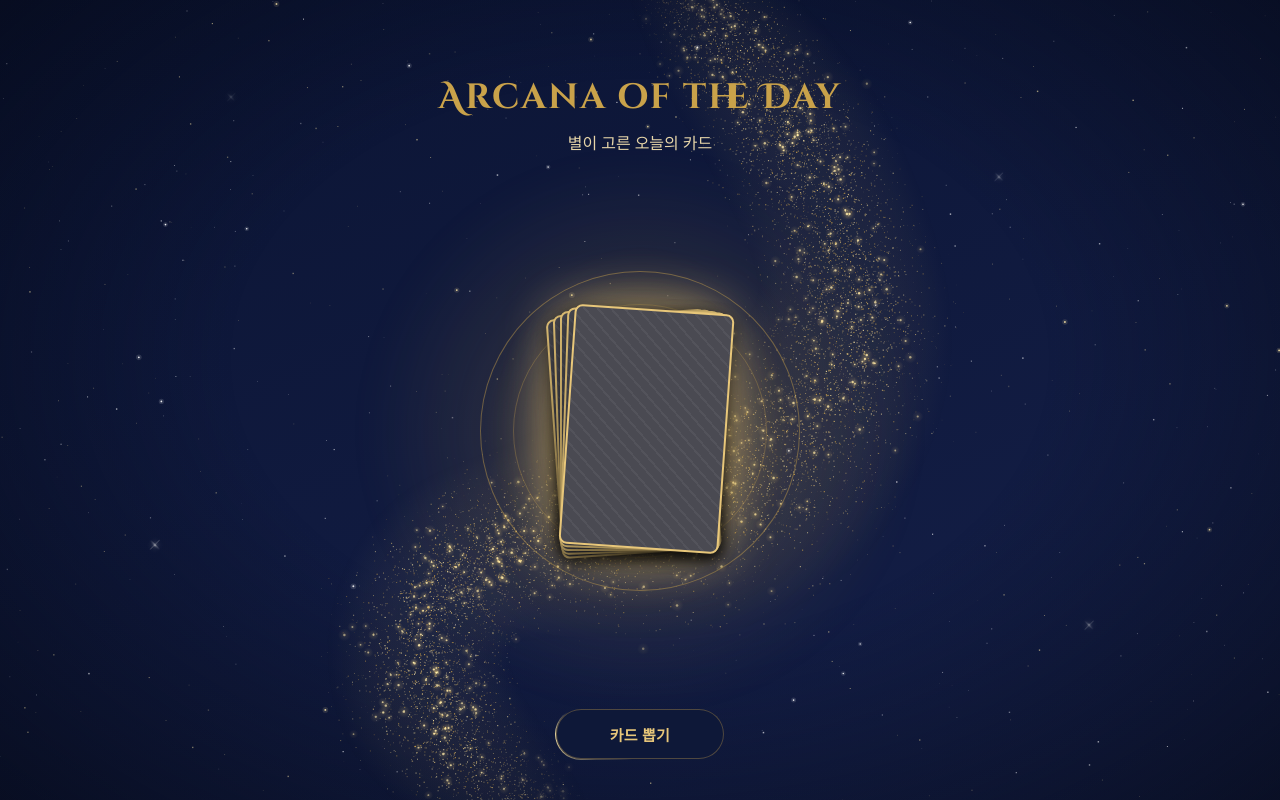
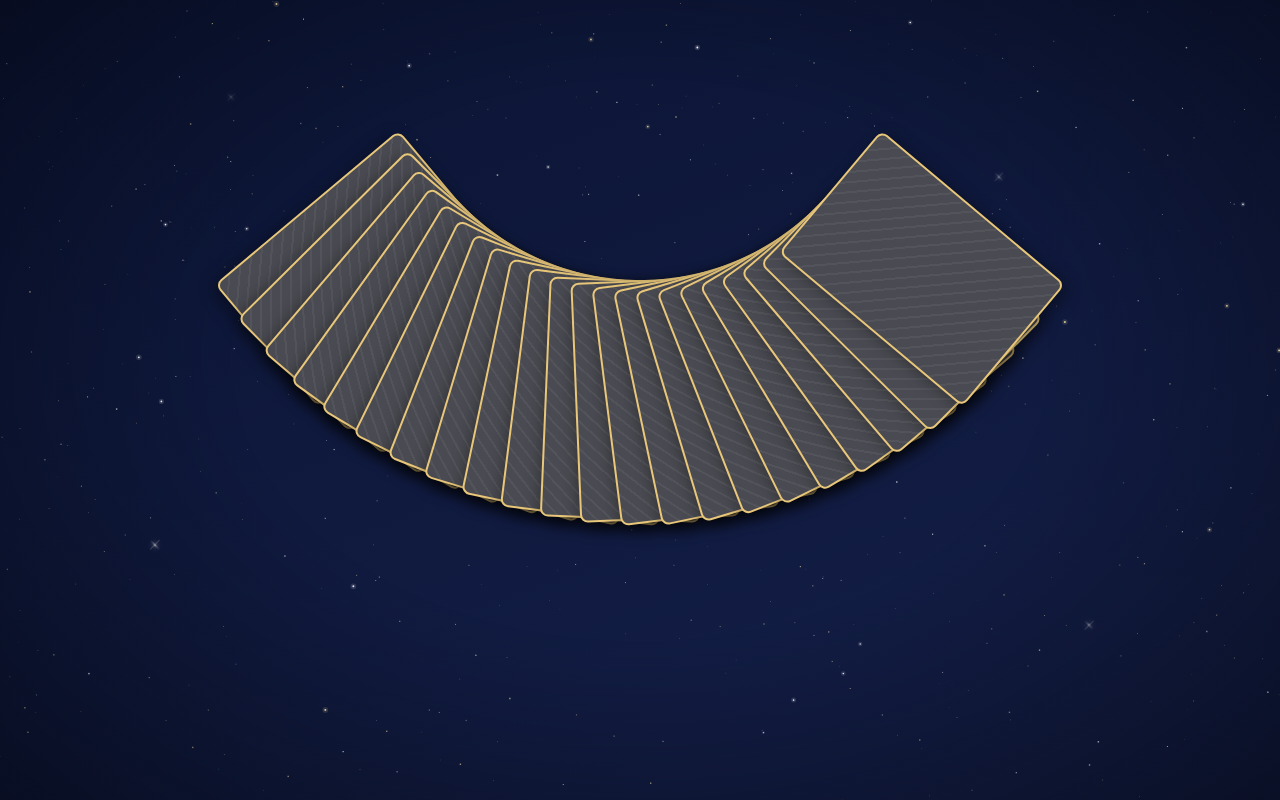
Before and after one commit to meanzzi/Arcana, a React (Vite) app: page / in a window 1280 px wide. Both pictures are taken after a click on the button "카드 뽑기". Built offline with nearby package versions, Linux system fonts and the light colour scheme; a web font is replaced by a local one.

Commit message:
feat: 뽑기 흐름 연결 및 카드 랜덤 배정

```diff
--- a/src/App.tsx
+++ b/src/App.tsx
@@ -1,21 +1,24 @@
-import DrawScreen, { type DrawPhase } from "./components/DrawScreen/DrawScreen";
+import DrawScreen from "./components/DrawScreen/DrawScreen";
 import StarField from "./components/StarField/StarField";
 import StartScreen from "./components/StartScreen/StartScreen";
-
-/*
-  [퍼블리싱용 임시] 주소 뒤 ?phase=값으로 보여줄 정지 화면을 고름.
-  예: /?phase=scattered → 흩어진 상태, /?phase=fanned → 부채꼴 상태, /?phase=result → 결과 상태, 값이 없으면 시작 화면.
-  기능 단계에서 버튼으로 바뀌는 상태(useState)로 교체할 예정
-*/
-const DRAW_PHASES: DrawPhase[] = ["scattered", "fanned", "result"];
-const phaseParam = new URLSearchParams(window.location.search).get("phase");
-const phase = DRAW_PHASES.find((value) => value === phaseParam);
+import { useDrawFlow } from "./hooks/useDrawFlow";
 
 function App() {
+  const { phase, result, draw, select, redraw } = useDrawFlow();
+
   return (
     <>
       <StarField />
-      {phase ? <DrawScreen phase={phase} /> : <StartScreen />}
+      {phase === "start" ? (
+        <StartScreen onDraw={draw} />
+      ) : (
+        <DrawScreen
+          phase={phase}
+          result={result}
+          onSelect={select}
+          onRedraw={redraw}
+        />
+      )}
     </>
   );
 }
--- a/src/components/DrawScreen/DrawScreen.css
+++ b/src/components/DrawScreen/DrawScreen.css
@@ -36,6 +36,8 @@
   축이 위에 있어서 카드 아래쪽이 사용자 쪽으로 활짝 벌어짐(∪ 모양)
 */
 .draw-screen--fanned .draw-screen__slot {
+  cursor: pointer;
+  -webkit-tap-highlight-color: transparent;
   transform-origin: 50% calc(var(--card-w) * 0.75 - var(--fan-radius));
 }
 
--- a/src/components/DrawScreen/DrawScreen.tsx
+++ b/src/components/DrawScreen/DrawScreen.tsx
@@ -1,37 +1,26 @@
 import Card from "../Card/Card";
 import GoldButton from "../GoldButton/GoldButton";
 import { between, createRandom } from "../../utils/random";
+import type { DrawResult } from "../../types/card";
 import "./DrawScreen.css";
 
 /* ================= 튜닝용 상수 ================= */
 
 const CARD_COUNT = 22;
 const SCATTER_SEED = 7;
-const SCATTER_RADIUS = 92; // 가운데에서 가장 바깥 카드 중심까지 거리(테이블 영역 반폭·반높이 대비 %)
-const RADIUS_JITTER = 10; // 위치·기울기 흔들림. 클수록 규칙성이 사라지고 어지러워짐
+const SCATTER_RADIUS = 92;
+const RADIUS_JITTER = 10;
 const TILT_JITTER = 30;
 
-const FAN_SPREAD = 100; // 부채꼴 전체 펼침 각도, 맨 왼쪽 카드 -50도 ~ 맨 오른쪽 +50도.
+const FAN_SPREAD = 100;
 
 /* =============================================== */
 
 const GOLDEN_ANGLE = Math.PI * (3 - Math.sqrt(5));
 
-export type DrawPhase = "scattered" | "fanned" | "result"; // 화면 2의 단계
+export type DrawPhase = "scattered" | "fanned" | "result";
 
 type TablePhase = Exclude<DrawPhase, "result">;
-
-/*
-  [퍼블리싱용 임시] 결과 화면에 보여줄 카드와 해석.
-  기능 단계에서 cards.json의 랜덤 배정 결과로 교체
-*/
-const SAMPLE_RESULT = {
-  name: "The Moon",
-  nameKr: "달",
-  keywords: ["불안", "직관", "환상", "무의식"],
-  reading:
-    "눈앞의 길이 흐릿하게 보이는 날이에요. 모든 것을 당장 분명히 하려 하기보다, 마음속에서 조용히 들려오는 느낌을 믿어 보세요. 안개는 시간이 지나면 걷힙니다.",
-};
 
 type CardPlacement = {
   x: number;
@@ -87,35 +76,41 @@ const PLACEMENTS: Record<TablePhase, CardPlacement[]> = {
 
 type DrawScreenProps = {
   phase: DrawPhase;
+  result: DrawResult | null; // 결과 단계에서만 값이 있음
+  onSelect: () => void; // 부채꼴에서 카드 한 장을 골랐을 때
+  onRedraw: () => void;
 };
 
-function DrawScreen({ phase }: DrawScreenProps) {
+function DrawScreen({ phase, result, onSelect, onRedraw }: DrawScreenProps) {
+  // 카드를 고를 수 있는 건 부채꼴 단계뿐
+  const selectable = phase === "fanned";
+
   if (phase === "result") {
+    if (!result) return null;
+    const { card, reading } = result;
     return (
-      // 결과 상태
       <div className="draw-screen draw-screen--result">
         <Card
           faceUp
-          name={SAMPLE_RESULT.name}
+          name={card.name}
           className="draw-screen__result-card"
         />
 
         <section className="draw-screen__reading">
-          <h2 className="draw-screen__name">{SAMPLE_RESULT.nameKr}</h2>
+          <h2 className="draw-screen__name">{card.nameKr}</h2>
           <ul className="draw-screen__keywords">
-            {SAMPLE_RESULT.keywords.map((keyword) => (
+            {card.keywords.map((keyword) => (
               <li key={keyword}>{keyword}</li>
             ))}
           </ul>
-          <p className="draw-screen__text">{SAMPLE_RESULT.reading}</p>
+          <p className="draw-screen__text">{reading}</p>
         </section>
 
-        {/* 공유하기는 보조 버튼, 다시 뽑기가 주 버튼 */}
         <div className="draw-screen__actions">
           <GoldButton variant="subtle" className="draw-screen__action-button">
             공유하기
           </GoldButton>
-          <GoldButton className="draw-screen__action-button">
+          <GoldButton className="draw-screen__action-button" onClick={onRedraw}>
             다시 뽑기
           </GoldButton>
         </div>
@@ -130,9 +125,25 @@ function DrawScreen({ phase }: DrawScreenProps) {
       <div className="draw-screen__table">
         {PLACEMENTS[phase].map((placement, index) => (
           // 위치는 감싸개(slot)에, 카드 자체 transform은 비워 둠(나중에 GSAP이 카드를 직접 다룸)
+          // 고를 수 있을 때만 버튼 역할(키보드 Tab·Enter로도 선택 가능).
+          // 단계마다 요소 종류를 바꾸면 카드가 새로 만들어져 애니메이션이 끊기므로 div 그대로 두고 속성만 바꿈
           <div
             key={index}
             className="draw-screen__slot"
+            role={selectable ? "button" : undefined}
+            tabIndex={selectable ? 0 : undefined}
+            aria-label={selectable ? `${index + 1}번째 카드 고르기` : undefined}
+            onClick={selectable ? onSelect : undefined}
+            onKeyDown={
+              selectable
+                ? (event) => {
+                    if (event.key === "Enter" || event.key === " ") {
+                      event.preventDefault();
+                      onSelect();
+                    }
+                  }
+                : undefined
+            }
             style={{
               left: `${placement.x}%`,
               top: `${placement.y}%`,
--- a/src/components/GoldButton/GoldButton.tsx
+++ b/src/components/GoldButton/GoldButton.tsx
@@ -6,11 +6,12 @@ type GoldButtonProps = {
   // primary: 테두리 빛이 회전하는 주 버튼, subtle: 빛 없이 금색 선만 있는 보조 버튼
   variant?: "primary" | "subtle";
   className?: string;
+  onClick?: () => void;
 };
 
-function GoldButton({ children, variant = "primary", className = "" }: GoldButtonProps) {
+function GoldButton({ children, variant = "primary", className = "", onClick }: GoldButtonProps) {
   return (
-    <button className={`gold-button gold-button--${variant} ${className}`} type="button">
+    <button className={`gold-button gold-button--${variant} ${className}`} type="button" onClick={onClick}>
       {children}
     </button>
   );
--- a/src/components/StartScreen/StartScreen.tsx
+++ b/src/components/StartScreen/StartScreen.tsx
@@ -9,7 +9,11 @@ const SUBTITLE = "별이 고른 오늘의 카드";
 // 화면에 쌓아 보여줄 카드 장수(실제 22장과 무관한 연출용 숫자)
 const DECK_SIZE = 5;
 
-function StartScreen() {
+type StartScreenProps = {
+  onDraw: () => void;
+};
+
+function StartScreen({ onDraw }: StartScreenProps) {
   return (
     // 모바일 기준 레이아웃. 데스크톱에서는 CSS의 max-width로 가운데 세로 영역만 유지되고
     // 양옆은 배경(남색)만 넓어지는 방식으로 반응형 처리됨.
@@ -37,7 +41,9 @@ function StartScreen() {
         </div>
       </div>
 
-      <GoldButton className="start-screen__draw-button">카드 뽑기</GoldButton>
+      <GoldButton className="start-screen__draw-button" onClick={onDraw}>
+        카드 뽑기
+      </GoldButton>
     </div>
   );
 }
--- /dev/null
+++ b/src/hooks/useDrawFlow.ts
@@ -0,0 +1,42 @@
+import { useEffect, useState } from "react";
+import type { DrawPhase } from "../components/DrawScreen/DrawScreen";
+import cardsData from "../data/cards.json";
+import type { DrawResult, TarotCard } from "../types/card";
+import { pickRandom } from "../utils/random";
+
+const WASH_DURATION = 2000;
+const CARDS: TarotCard[] = cardsData;
+
+export type Phase = "start" | DrawPhase;
+
+/*
+  뽑기 흐름(단계 전환 + 결과 배정)을 한곳에 모은 훅.
+  화면 흐름: start → scattered(워싱) → fanned(부채꼴) → result(결과) → 다시 뽑기 시 scattered부터
+  애니메이션 없이 상태만 바로 바뀜. 애니메이션 단계에서 각 전환 사이에 움직임을 끼워 넣음
+*/
+export function useDrawFlow() {
+  const [phase, setPhase] = useState<Phase>("start");
+  const [result, setResult] = useState<DrawResult | null>(null);
+
+  useEffect(() => {
+    if (phase !== "scattered") return;
+    const timer = window.setTimeout(() => setPhase("fanned"), WASH_DURATION);
+    return () => window.clearTimeout(timer);
+  }, [phase]);
+
+  const draw = () => setPhase("scattered");
+
+  const select = () => {
+    const card = pickRandom(CARDS);
+    setResult({ card, reading: pickRandom(card.upright) });
+    setPhase("result");
+  };
+
+  const redraw = () => {
+    window.scrollTo(0, 0);
+    setResult(null);
+    setPhase("scattered");
+  };
+
+  return { phase, result, draw, select, redraw };
+}
--- /dev/null
+++ b/src/types/card.ts
@@ -0,0 +1,15 @@
+export type TarotCard = {
+  number: number;
+  roman: string;
+  name: string;
+  nameKr: string;
+  image: string;
+  keywords: string[];
+  // 정방향 해석. 뽑을 때 하나를 랜덤으로 보여줌 (나중에 역방향을 추가할 수 있게 정방향으로 구분)
+  upright: string[];
+};
+
+export type DrawResult = {
+  card: TarotCard;
+  reading: string;
+};
--- a/src/utils/random.ts
+++ b/src/utils/random.ts
@@ -23,3 +23,8 @@ export function gaussianRandom(random: () => number): number {
   const v = random();
   return Math.sqrt(-2 * Math.log(u)) * Math.cos(Math.PI * 2 * v);
 }
+
+/** 배열에서 하나를 무작위로 고름. 뽑기 결과처럼 매번 달라야 하는 곳에서 사용(Math.random) */
+export function pickRandom<T>(items: readonly T[]): T {
+  return items[Math.floor(Math.random() * items.length)];
+}
```
